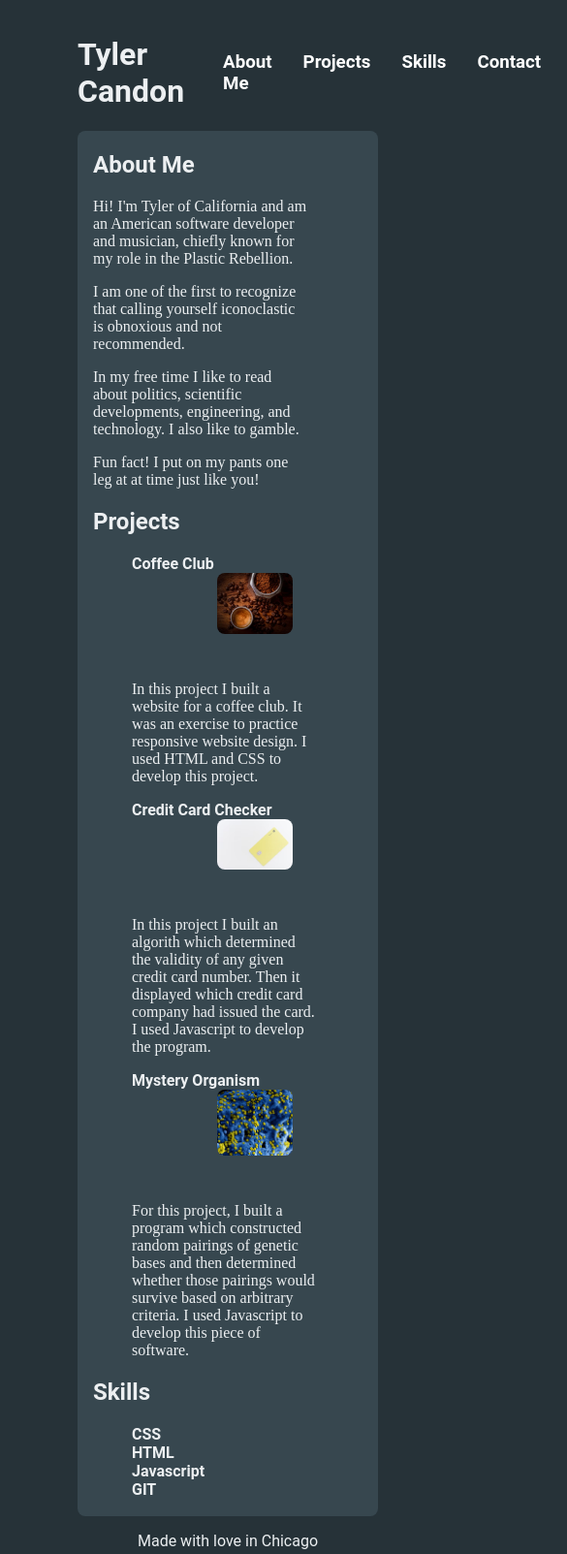
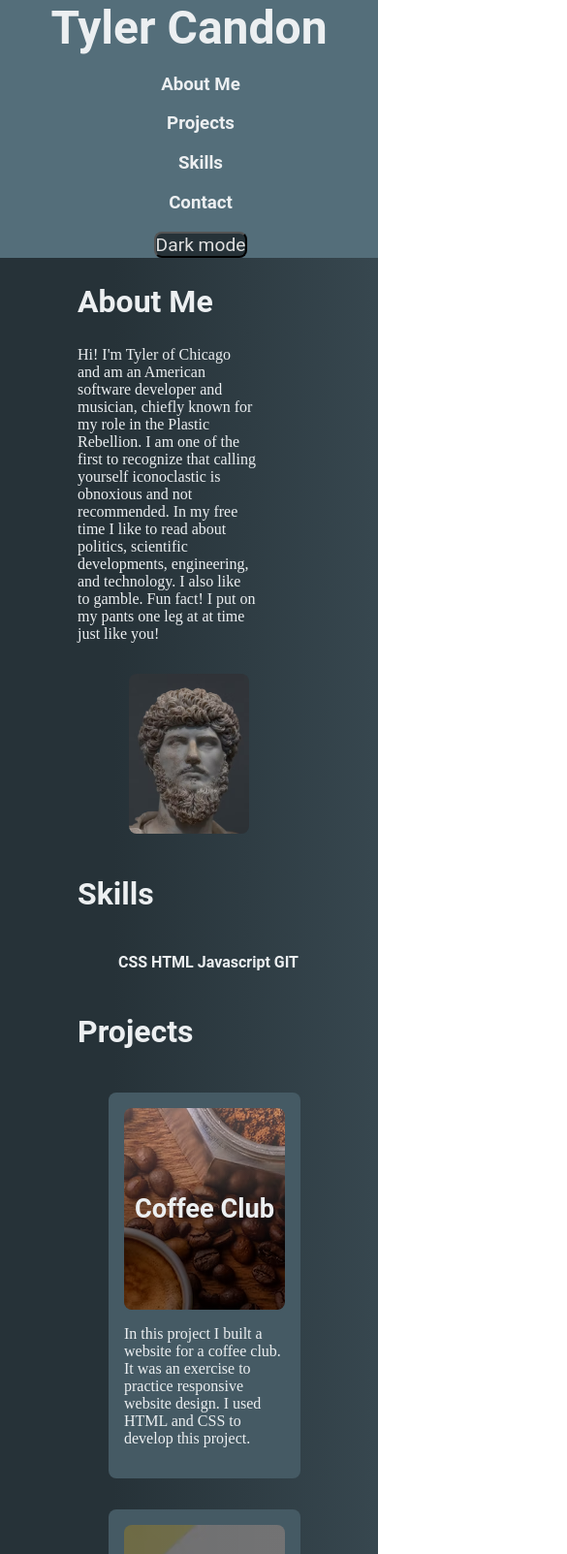
Before and after one commit to ParadoxR/Portfolio, a plain HTML site: page index.html in a window 390 px wide. Shown: the top 1603 px of the page at 97% size, 585 px wide, since content can reach past the window. Drawn offline with Linux system fonts and the light colour scheme; a web font is replaced by a local one.

Commit message:
Add responsiveness, dark mode, formatting

```diff
--- a/index.html
+++ b/index.html
@@ -5,55 +5,72 @@
     <meta name="viewport" content="width=device-width, initial-scale=1.0">
     <title>My Portfolio Website</title>
     <link rel="stylesheet" href="./resources/css/index.css">
+    <script src="./resources/js/index.js" defer></script>
 </head>
 <body>
-    <header>
+    <header id="header">
         <h1>Tyler Candon</h1>
         <ul>
             <h3><a href="#about-me"><li>About Me</li></a></h3>
             <h3><a href="#projects"><li>Projects</li></a></h3>
             <h3><a href="#skills"><li>Skills</li></a></h3>
             <h3><a href="./contact.html"><li>Contact</li></a></h3>
+            <button id="button" class="light-mode-button dark-mode-button">Dark mode</button>
         </ul>
     </header>
 
     <main>
-        <h2 id="about-me">About Me</h2>
-        <p>Hi! I'm Tyler of California and am an American software developer and musician, chiefly known for my role in the Plastic Rebellion.</p>
-        <p>I am one of the first to recognize that calling yourself iconoclastic is obnoxious and not recommended.</p>
-        <p>In my free time I like to read about politics, scientific developments, engineering, and technology. I also like to gamble.</p>
-        <p>Fun fact! I put on my pants one leg at at time just like you!</p>
+        <section id="about">
+            <h2>About Me</h2>
+            <div class="text-profile-photo">
+                <p>Hi! I'm Tyler of Chicago and am an American software developer and musician, chiefly known for my role in the Plastic Rebellion. I am one of the first to recognize that calling yourself iconoclastic is obnoxious and not recommended. In my free time I like to read about politics, scientific developments, engineering, and technology. I also like to gamble. Fun fact! I put on my pants one leg at at time just like you!</p>
+                <div class="image-container">
+                    <img id="profile-photo" src="./resources/images/Portfolio-website-statue-profile.avif">
+                </div>
+            </div>
+        </section>
 
-        <h2 id="projects">Projects</h2>
-        <ul>
-            <li>Coffee Club</li>
-            <div class="image-container">
-                <img src="./resources/images/Coffee_Club_CoffeeGrounds.avif">
-            </div>
-            <p>In this project I built a website for a coffee club. It was an exercise to practice responsive website design. I used HTML and CSS to develop this project.</p>
-            <li>Credit Card Checker</li>
-            <div class="image-container">
-                <img src="./resources/images/Credit_Card_Checker.avif">
-            </div>
-            <p>In this project I built an algorith which determined the validity of any given credit card number. Then it displayed which credit card company had issued the card. I used Javascript to develop the program.</p>
-            <li>Mystery Organism</li>
-            <div class="image-container">
-                <img src="./resources/images/Mystery_Organism.avif">
-            </div>
-            <p>For this project, I built a program which constructed random pairings of genetic bases and then determined whether those pairings would survive based on arbitrary criteria. I used Javascript to develop this piece of software.</p>
-        </ul>
+        <section id="skills">
+            <h2>Skills</h2>
+            <ul>
+                <li>CSS</li>
+                <li>HTML</li>
+                <li>Javascript</li>
+                <li>GIT</li>
+            </ul>
+        </section>
 
-        <h2 id="skills">Skills</h2>
-        <ul>
-            <li>CSS</li>
-            <li>HTML</li>
-            <li>Javascript</li>
-            <li>GIT</li>
-        </ul>
+        <section id="projects">
+            <h2>Projects</h2>
+            <ul>
+                <div class="indiv-projects">
+                    <li id="coffee-club">Coffee Club</li>
+                    <!-- <div class="image-container">
+                        <img src="./resources/images/Coffee_Club_CoffeeGrounds.avif">
+                    </div> -->
+                    <p>In this project I built a website for a coffee club. It was an exercise to practice responsive website design. I used HTML and CSS to develop this project.</p>
+                </div>
+                <div class="indiv-projects">
+                    <li id="credit-card-checker">Credit Card Checker</li>
+                    <!-- <div class="image-container">
+                        <img src="./resources/images/Credit_Card_Checker.avif">
+                    </div> -->
+                    <p>In this project I built an algorith which determined the validity of any given credit card number. Then it displayed which credit card company had issued the card. I used Javascript to develop the program.</p>
+                </div>
+                <div class="indiv-projects">
+                    <li id="mystery-organism">Mystery Organism</li>
+                    <!-- <div class="image-container">
+                        <img src="./resources/images/Mystery_Organism.avif">
+                    </div> -->
+                    <p>For this project, I built a program which constructed random pairings of genetic bases and then determined whether those pairings would survive based on arbitrary criteria. I used Javascript to develop this piece of software.</p>
+                </div>
+            </ul>
+        </section>
+
     </main>
 
     <footer>
-        <p>Made with love in Chicago</p>
+        <p>Made in Chicago</p>
     </footer>
 
 </body>
--- a/resources/css/index.css
+++ b/resources/css/index.css
@@ -14,11 +14,12 @@
   }
 
 body {
-    background-color: #263238;
+    background-image: linear-gradient(to right, #263238 30%, #37474F 100%);
     margin: auto;
-    padding-left: 5rem;
+    /* padding-left: 5rem;
+    padding-right: 5rem; */
     font-family: "Roboto";
-    max-width: 1000px;
+    /* max-width: 70rem; */
     color: #ECEFF1;
 }
 
@@ -27,7 +28,13 @@ header {
     display: inline-flex;
     justify-content: flex-start;
     width: 100%;
-    margin-top: 1rem;
+    background: #546E7A;
+    padding: none;
+}
+
+header h1 {
+    margin-left: 3rem;
+    font-size:3rem;
 }
 
 header ul {
@@ -39,29 +46,159 @@ header ul {
 header li {
     margin: auto;
     margin-right: 2rem;
-    color: white;
     list-style-type: none;
+    color: #ECEFF1;
+    border-radius: 0.5rem;
+    padding: 0.5rem;
 }
 
-header a {
-    text-decoration: none;
+@media only screen and (max-width: 800px) {
+    header {
+        display: block;
+    }
+
+    header h1 {
+        margin: auto;
+        text-align: center;
+    }
 }
 
-header a:hover {
+@media only screen and (max-width: 600px) {
+    header ul {
+        display: block;
+        text-align: center;
+        margin: auto;
+    }
+}
+
+.dark-mode-body {
+    background-image: linear-gradient(to right, #212121 66%, #424242 100%);
+    color: #E0E0E0;
+}
+
+.dark-mode-header {
+    background-color: #424242;
+    color: #E0E0E0;
+}
+
+.light-mode-button {
+    line-height: normal;
+    margin: 1rem;
+    font-family: "Roboto";
+    background-color: #212121;
+    color: #ECEFF1;
+    font-size: larger;
+    border-radius: 0.5rem;
+}
+
+.dark-mode-button {
+    background-color: #263238;
+    color: #E0E0E0;
+}
+
+@media only screen and (max-width: 600px) {
+    header li {
+        margin: 0 auto;
+        padding: 0;
+    }
+    #button {
+        padding: 0;
+        margin: 0;
+    }
+    header ul {
+        margin-bottom: 1rem;
+    }
+
+}
+
+header li:hover {
+    background-color: #263238;
+    transition: background-color .5s;
+}
+
+a:link {
     text-decoration: none;
 }
 
 /* Main */
 
 main {
+    max-width: 70rem;
+    margin: auto;
+    padding-left: 5rem;
+    padding-right: 5rem;
+}
+
+main h2 {
+    font-size: 2rem;
+}
+
+#profile-photo {
+    max-width:54%;
+}
+
+.text-profile-photo {
+    display: flex;
+}
+
+.text-profile-photo p {
+    width: 80%;
+}
+
+@media only screen and (max-width: 900px) {
+    .text-profile-photo {
+        display: block;
+    }
+}
+
+#projects li {
+    text-align: center;
+}
+
+#projects ul {
     text-align: left;
-    background-color: #37474F;
-    max-width: 95%;
     border-radius: .5rem;
     padding-left: 1rem;
+    padding-right: 1rem;
     margin-top: 0rem;
     padding-top: .1rem;
     padding-bottom: .1rem;
+    display: inline-flex;
+    justify-content: flex-start;
+    flex-wrap: wrap;
+}
+
+#coffee-club {
+    /* background-image: url("../images/Coffee_Club_CoffeeGrounds.avif"); */
+    background: linear-gradient(to top, #00000088 30%, #ffffff44 100%),
+        url("../images/Coffee_Club_CoffeeGrounds.avif");
+    background-position:center;
+    width: 100%;
+    display: block;
+    line-height: 13rem;
+    font-size: 1.7rem;
+    border-radius: 0.5rem;
+}
+
+#credit-card-checker {
+    background: linear-gradient(to top, #00000088 100%, #ffffff44 100%),
+        url("../images/Credit_Card_Checker.avif");
+    background-position: right;
+    width: 100%;
+    display: block;
+    line-height: 13rem;
+    font-size:1.7rem;
+    border-radius: 0.5rem;
+}
+
+#mystery-organism {
+    background: linear-gradient(to top, #00000088, #ffffff44),
+        url("../images/Mystery_Organism.avif");
+    width: 100%;
+    display: block;
+    line-height: 13rem;
+    font-size:1.7rem;
+    border-radius: 0.5rem;
 }
 
 main li {
@@ -71,7 +208,40 @@ main li {
 
 main p {
     font-family: "Poppins";
-    max-width: 75%;
+    /* max-width: 75%; */
+}
+
+#skills ul {
+    display: flex;
+    justify-content: flex-start;
+}
+
+#skills li {
+    margin: 1rem auto;
+}
+
+.indiv-projects {
+    margin: 1rem;
+    background-color:#455A64;
+    border-radius: 0.5rem;
+    width: fit-content;
+    max-width: 18rem;
+    min-width: 10rem;
+    padding: 1rem;
+    height: fit-content;
+    flex-wrap: wrap;
+}
+
+@media only screen and (max-width: 915px) {
+    #projects ul {
+        justify-content: space-around;
+        width: 100%;
+    }
+}
+
+.dark-indiv-projects {
+    background-color: #424242;
+    color: #E0E0E0;
 }
 
 /* Image Container */
@@ -80,13 +250,14 @@ main p {
     width: 100%;
     display: flex;
     justify-content: space-around;
-    margin-bottom: 3rem;
+    margin-bottom: 1rem;
     margin-left: 0;
 }
 
 .image-container img {
-    width: 31%;
+    width: 80%;
     border-radius: .5rem;
+    margin: 1rem;
 }
 
 /* Footer */
@@ -95,7 +266,7 @@ footer {
     text-align: center;
 }
 
-/* Color Scheme:
+/* Color Scheme(light mode):
 Blue Gray 50 #ECEFF1
 100 #CFD8DC
 200 #B0BEC5
@@ -106,3 +277,15 @@ Blue Gray 50 #ECEFF1
 700 #455A64
 800 #37474F
 900 #263238 */
+
+/* Color Scheme(dark mode):
+Gray 50 #FAFAFA
+100 #F5F5F5
+200 #EEEEEE
+300 #E0E0E0
+400 #BDBDBD
+500 #9E9E9E
+600 #757575
+700 #616161
+800 #424242
+900 #212121 */
--- /dev/null
+++ b/resources/js/index.js
@@ -0,0 +1,30 @@
+let button = document.getElementById('button');
+
+button.addEventListener('click', darkLightToggle);
+
+function darkLightToggle() {
+    let body = document.body;
+    body.classList.toggle("dark-mode-body");
+
+    let header = document.getElementById('header');
+    header.classList.toggle('dark-mode-header');
+
+    let darkLightButton = document.getElementById('button');
+    darkLightButton.classList.toggle('dark-mode-button');
+
+    let indivprojects = document.getElementsByClassName("indiv-projects");
+    for (i = 0; i < indivprojects.length; i++) {
+        indivprojects[i].classList.toggle('dark-indiv-projects');
+    }
+
+
+    if (button.innerHTML == "Dark mode") {
+        button.innerHTML = "Light mode";
+        return;
+    }
+    if (button.innerHTML == "Light mode") {
+        button.innerHTML = "Dark mode";
+        return;
+    }
+
+}
```
Also changed, not shown: resources/images/Portfolio-website-statue-profile.avif (added), resources/index.js (deleted).
